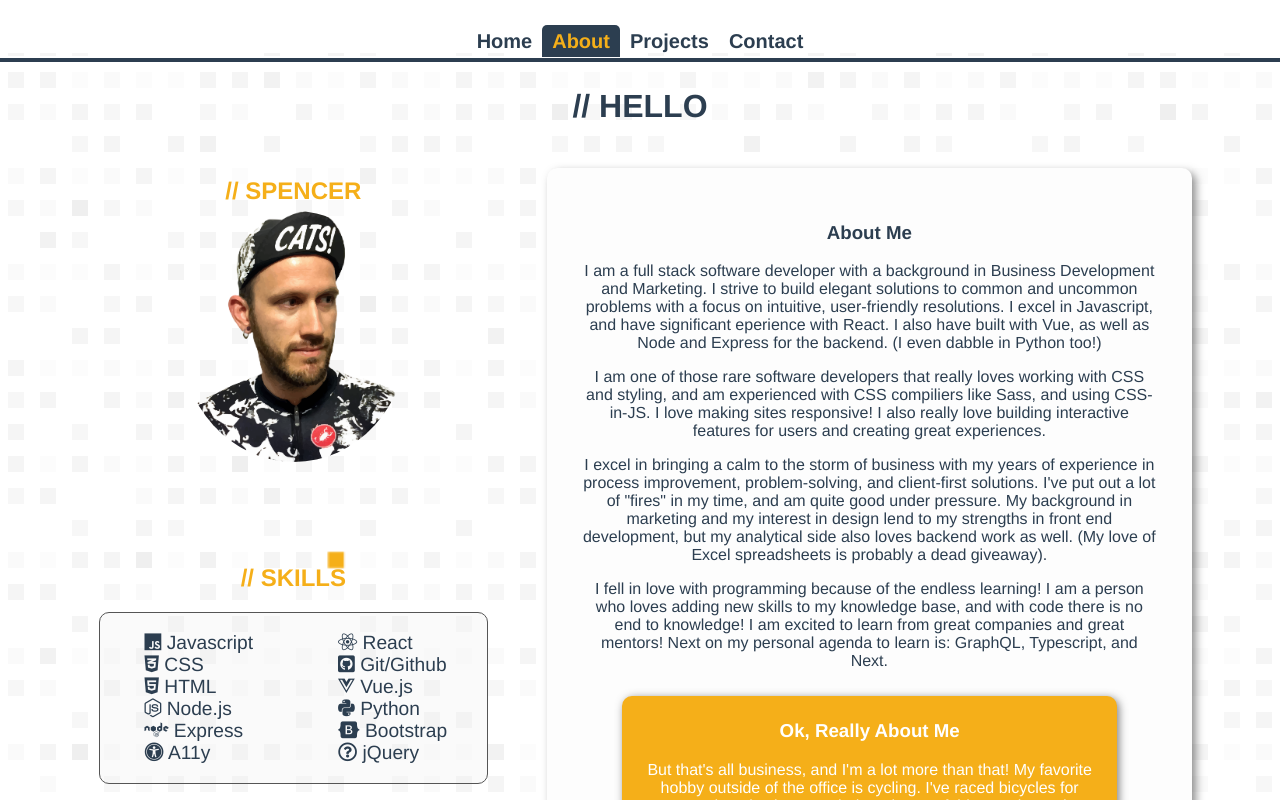
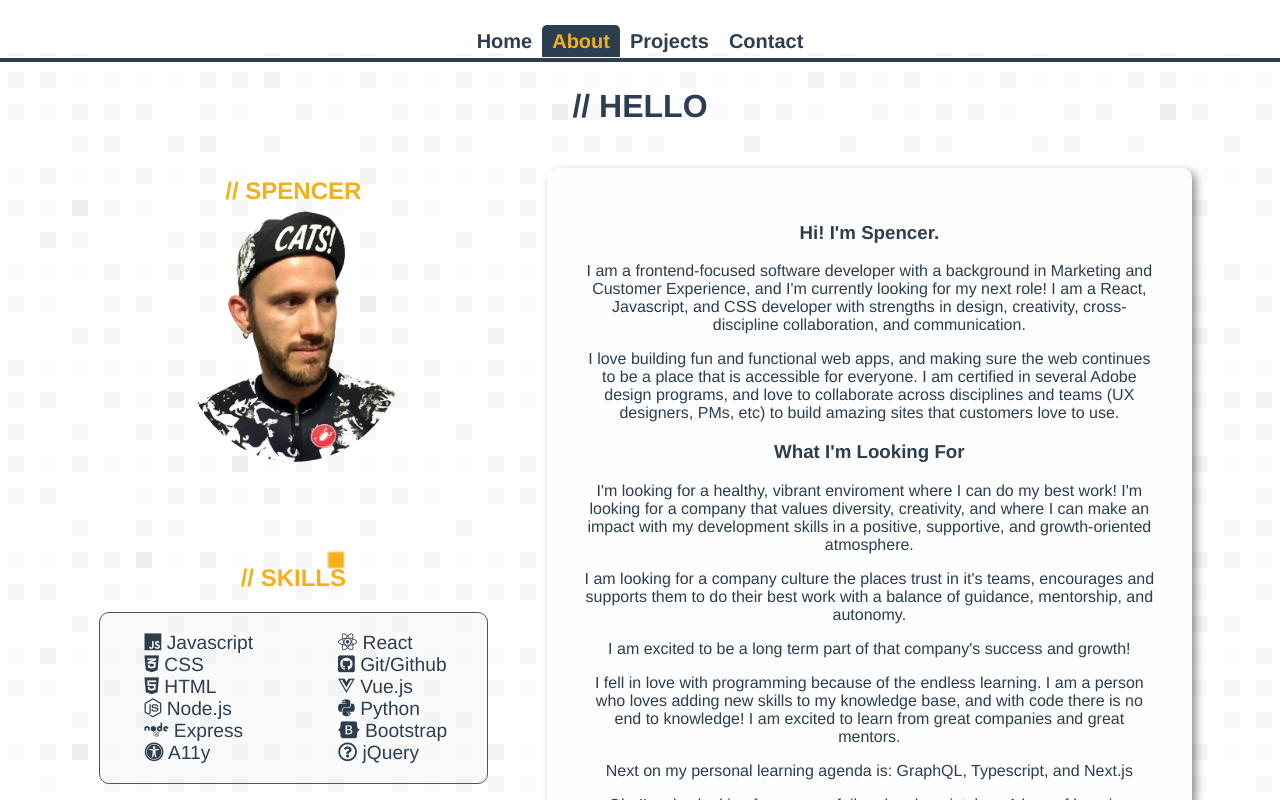
Before and after one commit to spencerhaugh/portfolio, a Vue app: page /#/about in a window 1280 px wide. Shown: the top 800 px of the page. Built offline with nearby package versions, Linux system fonts and the light colour scheme.

Commit message:
Updated About copy

```diff
--- a/src/views/About.vue
+++ b/src/views/About.vue
@@ -13,33 +13,45 @@
 
     <article class="about-text">
       <section id="professional">
-        <h3>About Me</h3>
+        <h3>Hi! I'm Spencer.</h3>
         <p>
-          I am a full stack software developer with a background in Business Development and
-          Marketing. I strive to build elegant solutions to common and uncommon problems with a
-          focus on intuitive, user-friendly resolutions. I excel in Javascript, and have significant
-          eperience with React. I also have built with Vue, as well as Node and Express for
-          the backend. (I even dabble in Python too!)
+          I am a frontend-focused software developer with a background in Marketing and
+          Customer Experience, and I'm currently looking for my next role!
+          I am a React, Javascript, and CSS developer with strengths in design, creativity,
+          cross-discipline collaboration, and communication.
         </p>
         <p>
-          I am one of those rare software
-          developers that really loves working with CSS and styling, and am experienced with
-          CSS compiliers like Sass, and using CSS-in-JS. I love making sites responsive!
-          I also really love building interactive features for users and creating great experiences.
+          I love building fun and functional web apps, and making sure the web continues to be
+          a place that is accessible for everyone. I am certified in several Adobe design programs,
+          and love to collaborate across disciplines and teams (UX designers, PMs, etc) to build
+          amazing sites that customers love to use.
+        </p>
+
+        <h3>What I'm Looking For</h3>
+        <p>
+          I'm looking for a healthy, vibrant enviroment where I can do my best work! I'm looking
+          for a company that values diversity, creativity, and where I can make an impact with my
+          development skills in a positive, supportive, and growth-oriented atmosphere.
         </p>
         <p>
-          I excel in bringing a calm to the storm of business with my years of
-          experience in process improvement, problem-solving, and client-first solutions.
-          I've put out a lot of "fires" in my time, and am quite good under pressure.
-          My background in marketing and my interest in design lend to my strengths
-          in front end development, but my analytical side also loves backend work as well.
-          (My love of Excel spreadsheets is probably a dead giveaway).
+          I am looking for a company culture the places trust in it's teams, encourages and
+          supports them to do their best work with a balance of guidance, mentorship, and autonomy.
         </p>
         <p>
-          I fell in love with programming because of the endless learning! I am a person
+          I am excited to be a long term part of that company's success and growth!
+        </p>
+        <p>
+          I fell in love with programming because of the endless learning. I am a person
           who loves adding new skills to my knowledge base, and with code there is no end to
-          knowledge! I am excited to learn from great companies and great mentors!
-          Next on my personal agenda to learn is: GraphQL, Typescript, and Next.
+          knowledge! I am excited to learn from great companies and great mentors.
+        </p>
+        <p>
+          Next on my personal learning agenda is: GraphQL, Typescript, and Next.js
+        </p>
+        <p>
+          Oh, I'm also looking for a space fail and make mistakes. A love of learning implicitly
+          comes with a healthy amount of mistakes! I aim to grow into the best developer I can
+          possibly be for you, and the biggest successes are certainly bred from failure.
         </p>
       </section>
 
```
